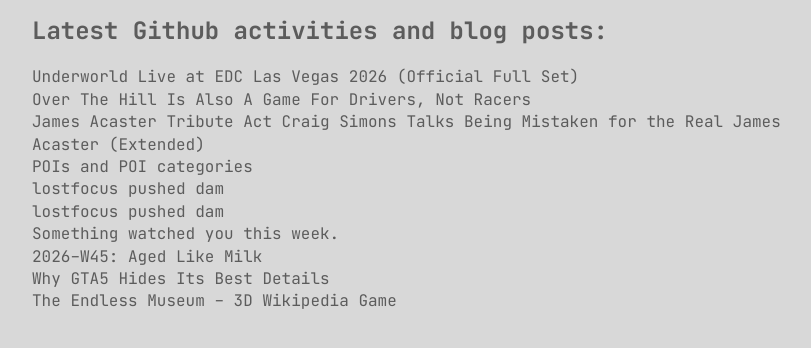
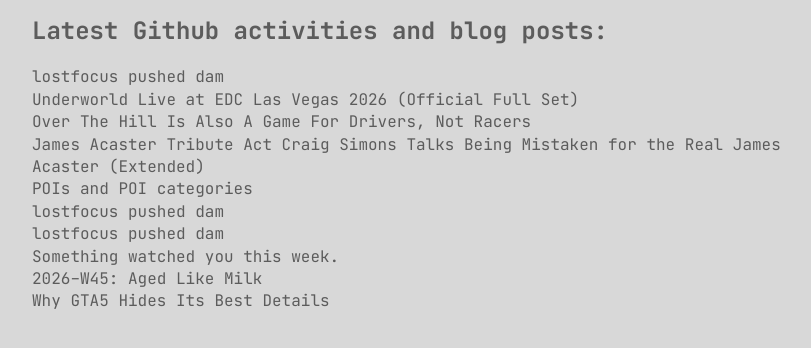
Before and after one commit to lostfocus/lostfocus.github.com, a plain HTML site: page index.html in a window 1280 px wide. Shown: the part 378-726 px from the top of the page, without its empty margins (233-1044 px from the left). Drawn offline with Linux system fonts and the light colour scheme; files whose address does not match are found by name.

Commit message:
Updated with the latest blog posts

```diff
--- a/index.html
+++ b/index.html
@@ -40,7 +40,8 @@
 	<div class="feed">
 		<h2>Latest Github activities and blog posts:</h2>
 		<ul>
-			<!-- POST-LIST:START --><li><a href='https://www.youtube.com/watch?v=4wzyC3J6-NU'>Underworld Live at EDC Las Vegas 2026 &lpar;Official Full Set&rpar;</li>
+			<!-- POST-LIST:START --><li><a href='https://github.com/lostfocus/dam/compare/738b5c69ae...77c60a7a81'>lostfocus pushed dam</li>
+<li><a href='https://www.youtube.com/watch?v=4wzyC3J6-NU'>Underworld Live at EDC Las Vegas 2026 &lpar;Official Full Set&rpar;</li>
 <li><a href='https://aftermath.site/over-the-hill-is-also-a-game-for-drivers-not-racers/'>Over The Hill Is Also A Game For Drivers, Not Racers</li>
 <li><a href='https://www.youtube.com/watch?v=29n12lidtSo'>James Acaster Tribute Act Craig Simons Talks Being Mistaken for the Real James Acaster &lpar;Extended&rpar;</li>
 <li><a href='https://lostfocus.de/2026/11/12/pois-and-poi-categories/'>POIs and POI categories</li>
@@ -49,7 +50,6 @@
 <li><a href='https://www.watched.earth/'>Something watched you this week.</li>
 <li><a href='https://lostfocus.de/2026/11/08/2026-w45-aged-like-milk/'>2026-W45: Aged Like Milk</li>
 <li><a href='https://www.youtube.com/watch?v=B399N-gqjR0'>Why GTA5 Hides Its Best Details</li>
-<li><a href='https://theendlessmuseum.com/'>The Endless Museum - 3D Wikipedia Game</li>
 <!-- POST-LIST:END -->
 		</ul>
 	</div>
```
